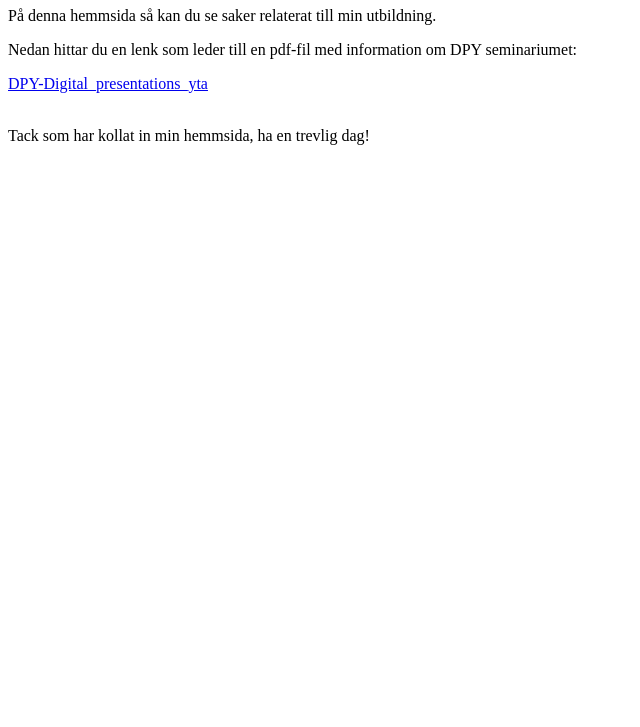
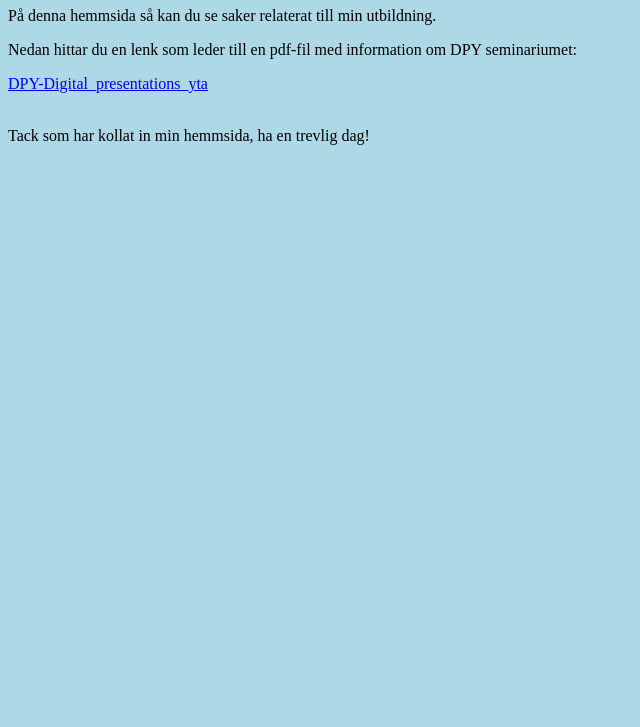
Before and after one commit to TobiasJohanRosen/TobiasJohanRosen.github.io, a plain HTML site: page index.html in a window 1280 px wide. Shown: the part 73-800 px from the top of the page, without its empty margins (0-640 px from the left). Drawn offline with Linux system fonts and the light colour scheme.

Commit message:
Update index.html
Blue background

```diff
--- a/index.html
+++ b/index.html
@@ -1,6 +1,13 @@
  <!DOCTYPE html>
 <html>
 <body>
+<head>
+<style>
+body {
+  background-color: lightblue;
+}
+</style>
+</head>
 
 <h1>Tobias Roséns Studie hemmsida</h1>
 <p>På denna hemmsida så kan du se saker relaterat till min utbildning.</p>
```
